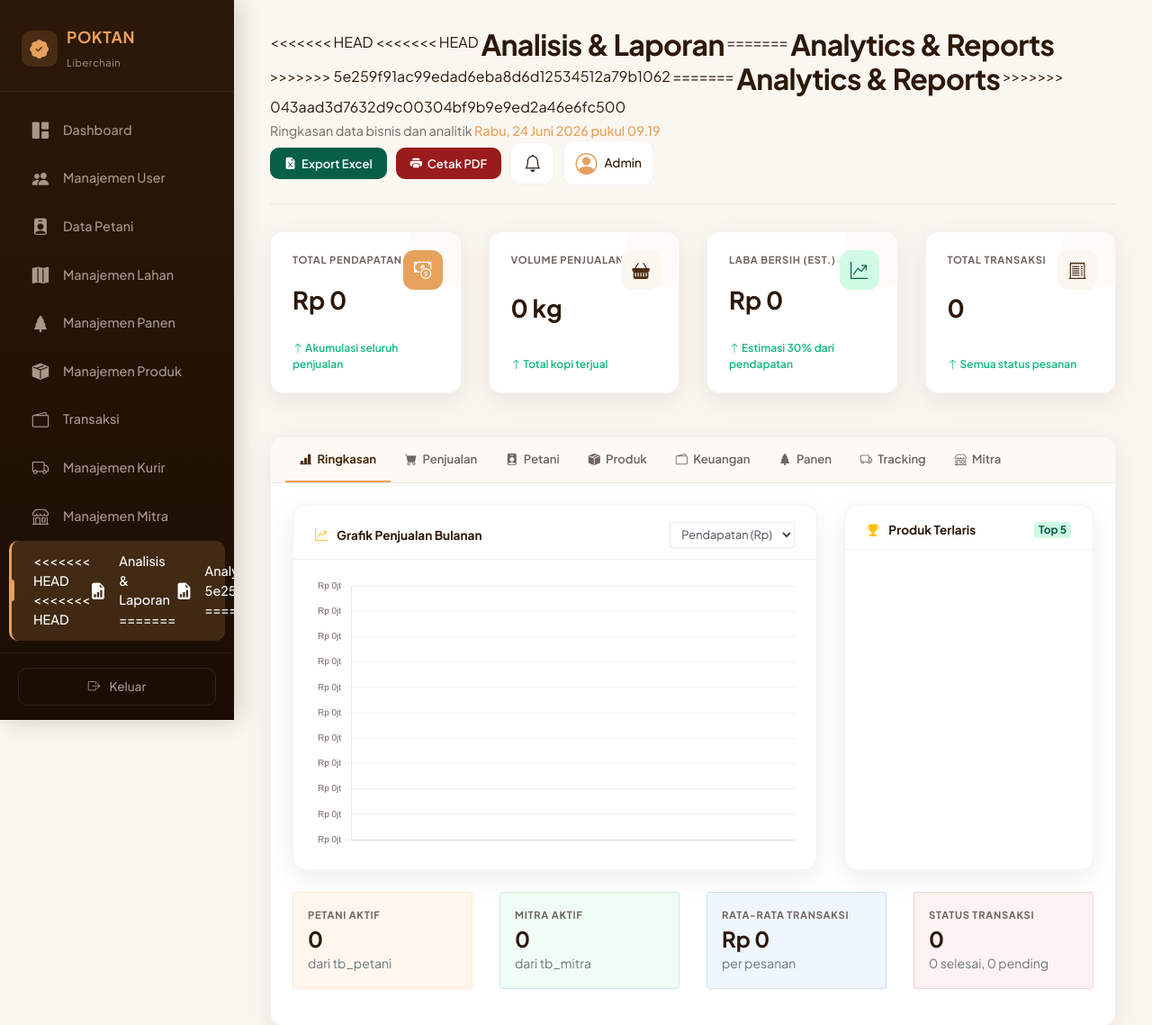
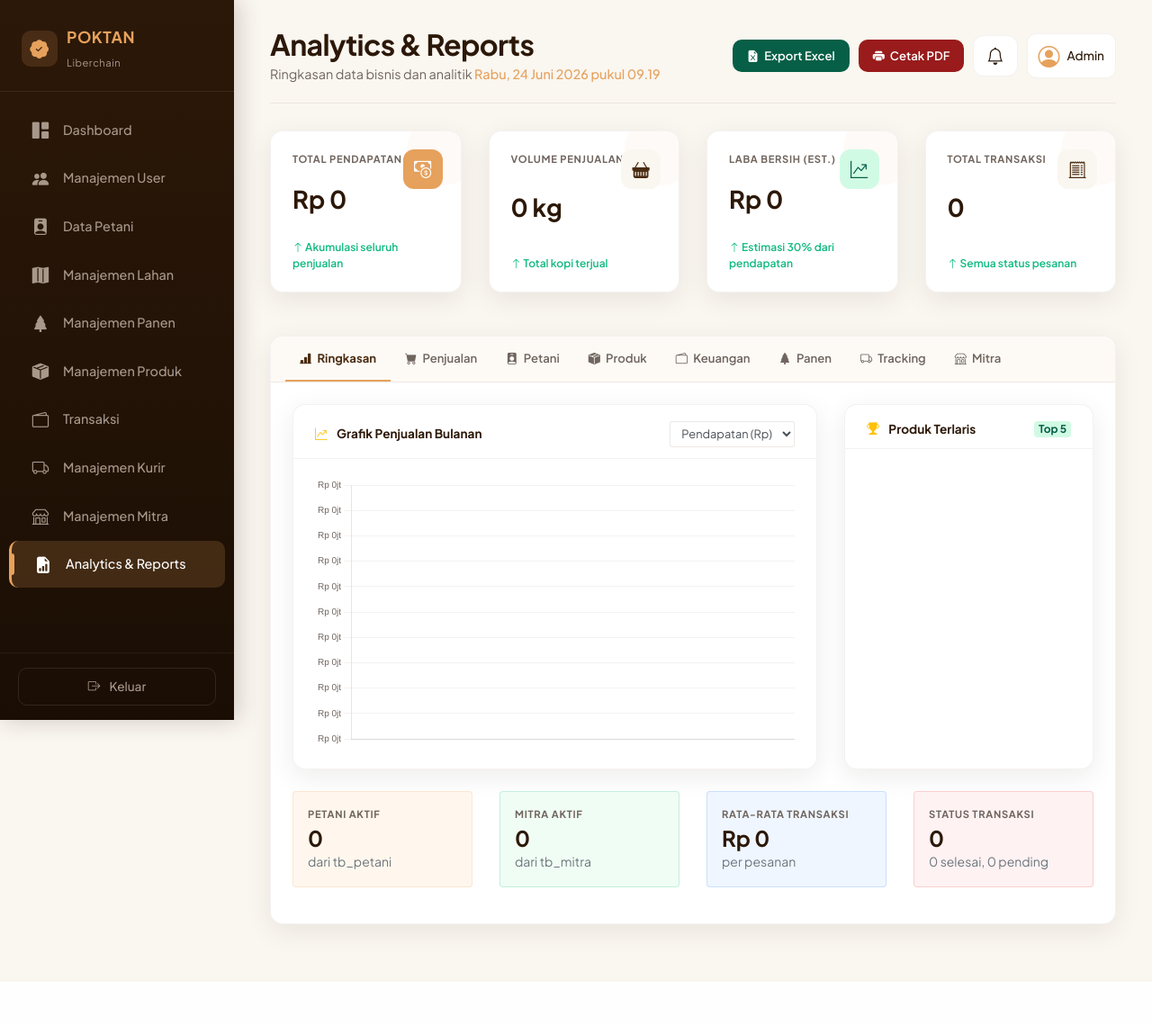
Before and after one commit to yazrolsurya60-bot/poktan_kopi, a CodeIgniter app: the page made by application/views/admin/v_laporan.php in a window 1280 px wide. Shown: the top 1139 px of the page at 90% size. After the commit the page ends 1091 px from the top, so only its background shows below. Run offline with CodeIgniter, Linux system fonts and the light colour scheme; a map, chart or similar area stays blank.

Commit message:
Update Modul 10

```diff
--- a/application/views/admin/v_laporan.php
+++ b/application/views/admin/v_laporan.php
@@ -4,7 +4,7 @@
 <head>
     <meta charset="UTF-8">
     <meta name="viewport" content="width=device-width, initial-scale=1.0">
-    <title>Analisis & Laporan - Sistem Supply Chain Kopi</title>
+    <title>Analytics & Reports - Sistem Supply Chain Kopi</title>
     <meta name="description" content="Dashboard laporan dan analytics sistem supply chain kopi Poktan Liberchain">
     <link rel="stylesheet" href="https://cdn.jsdelivr.net/npm/bootstrap@4.6.2/dist/css/bootstrap.min.css">
     <link href="https://fonts.googleapis.com/css2?family=Plus+Jakarta+Sans:wght@400;500;600;700&display=swap" rel="stylesheet">
@@ -716,15 +716,7 @@
             </li>
             <li class="menu-item active">
                 <a href="<?= base_url('admin/laporan'); ?>">
-<<<<<<< HEAD
-<<<<<<< HEAD
-                    <i class="bi bi-file-earmark-bar-graph-fill"></i>Analisis & Laporan
-=======
                     <i class="bi bi-file-earmark-bar-graph-fill"></i>Analytics & Reports
->>>>>>> 5e259f91ac99edad6eba8d6d12534512a79b1062
-=======
-                    <i class="bi bi-file-earmark-bar-graph-fill"></i>Analytics & Reports
->>>>>>> 043aad3d7632d9c00304bf9b9e9ed2a46e6fc500
                 </a>
             </li>
         </ul>
@@ -745,15 +737,7 @@
             <button class="btn btn-light d-inline-block d-lg-none mr-2" id="sidebarToggle" style="border-radius:10px; border:1px solid rgba(74,44,17,0.08);">
                 <i class="bi bi-list"></i>
             </button>
-<<<<<<< HEAD
-<<<<<<< HEAD
-            <h2 class="d-inline-block align-middle mb-0">Analisis & Laporan</h2>
-=======
             <h2 class="d-inline-block align-middle mb-0">Analytics & Reports</h2>
->>>>>>> 5e259f91ac99edad6eba8d6d12534512a79b1062
-=======
-            <h2 class="d-inline-block align-middle mb-0">Analytics & Reports</h2>
->>>>>>> 043aad3d7632d9c00304bf9b9e9ed2a46e6fc500
             <p class="subtitle mb-0 mt-1">Ringkasan data bisnis dan analitik <span id="currentDateTime" style="color: var(--amber-cream); font-weight:500;"></span></p>
         </div>
         <div class="d-flex align-items-center flex-wrap mt-2 mt-md-0" style="gap: 10px;">
```
